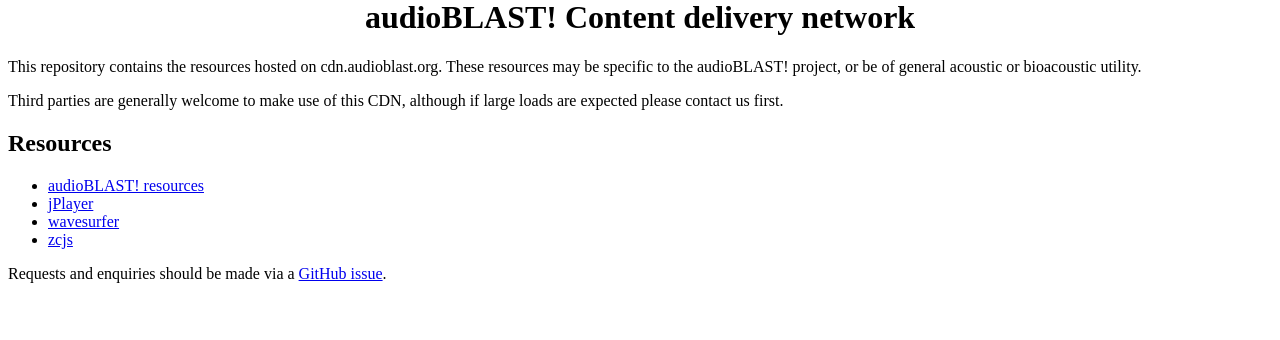
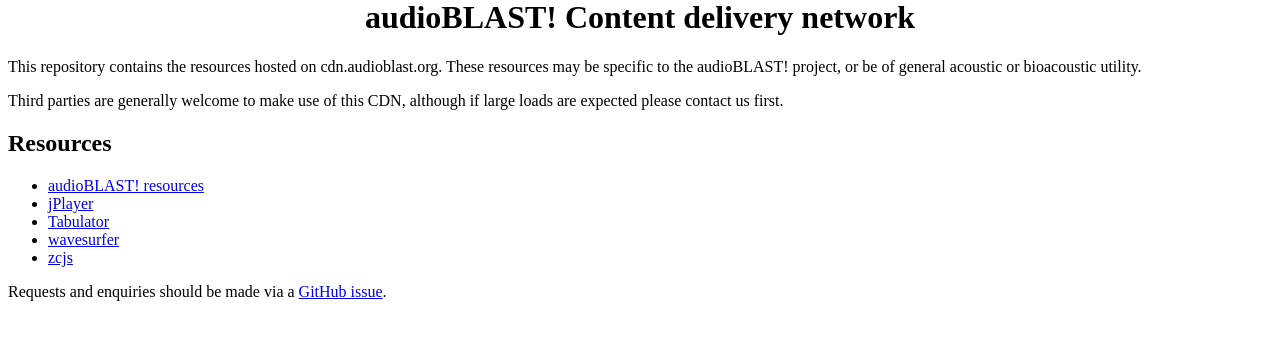
Before and after one commit to audioblast/cdn.audioblast.org, a PHP site: page / in a window 1280 px wide. Shown: the part 141-481 px from the top of the page. Run offline with PHP 8.4, Linux system fonts and the light colour scheme.

Commit message:
Add tabulator to index page.

```diff
--- a/index.php
+++ b/index.php
@@ -17,6 +17,7 @@
   <ul>
     <li><a href="audioblast.php">audioBLAST! resources</a></li>
     <li><a href="jPlayer">jPlayer</a></li>
+    <li><a href="tabulator">Tabulator</a></li>
     <li><a href="wavesurfer">wavesurfer</a></li>
     <li><a href="zcjs">zcjs</a></li>
   </ul>
```
